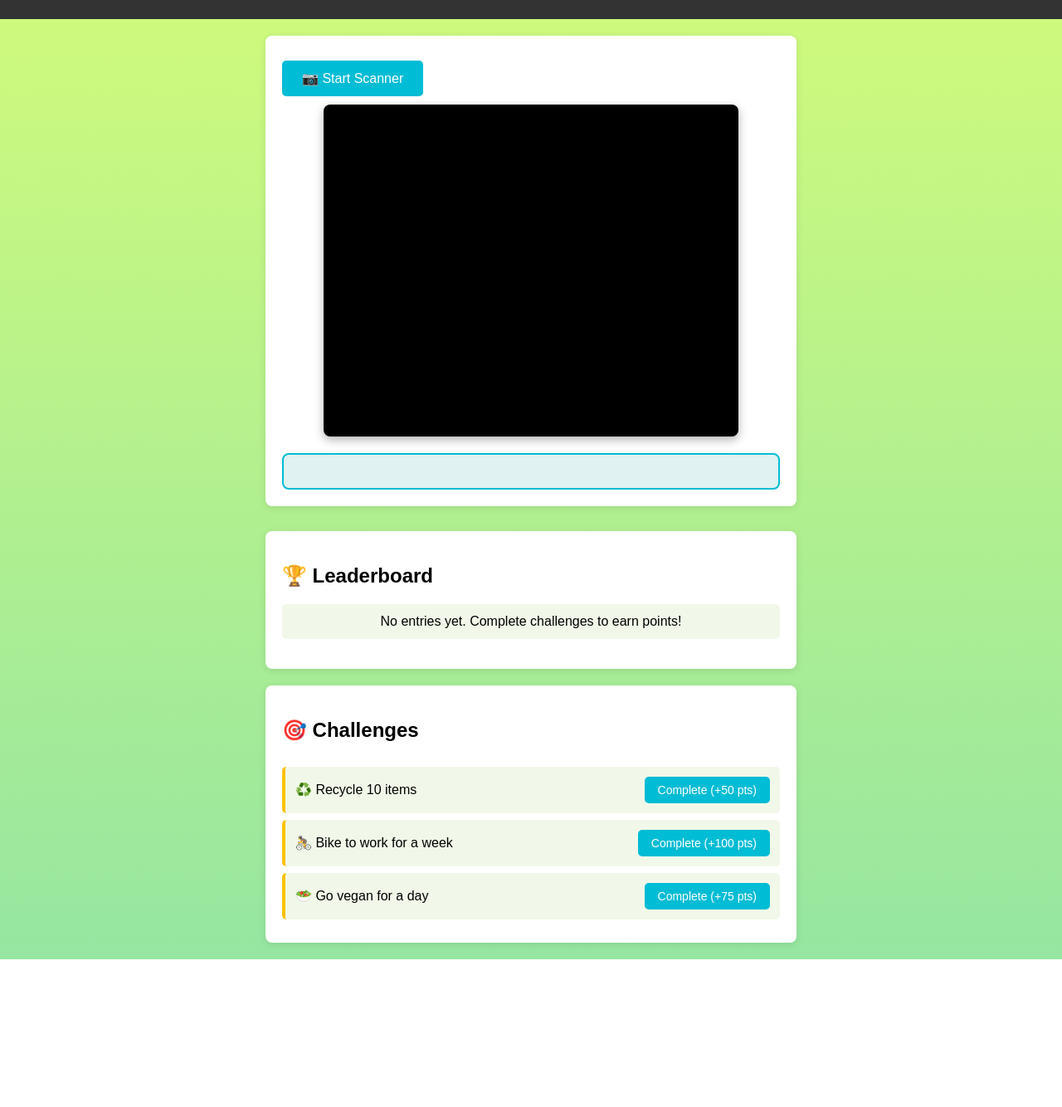
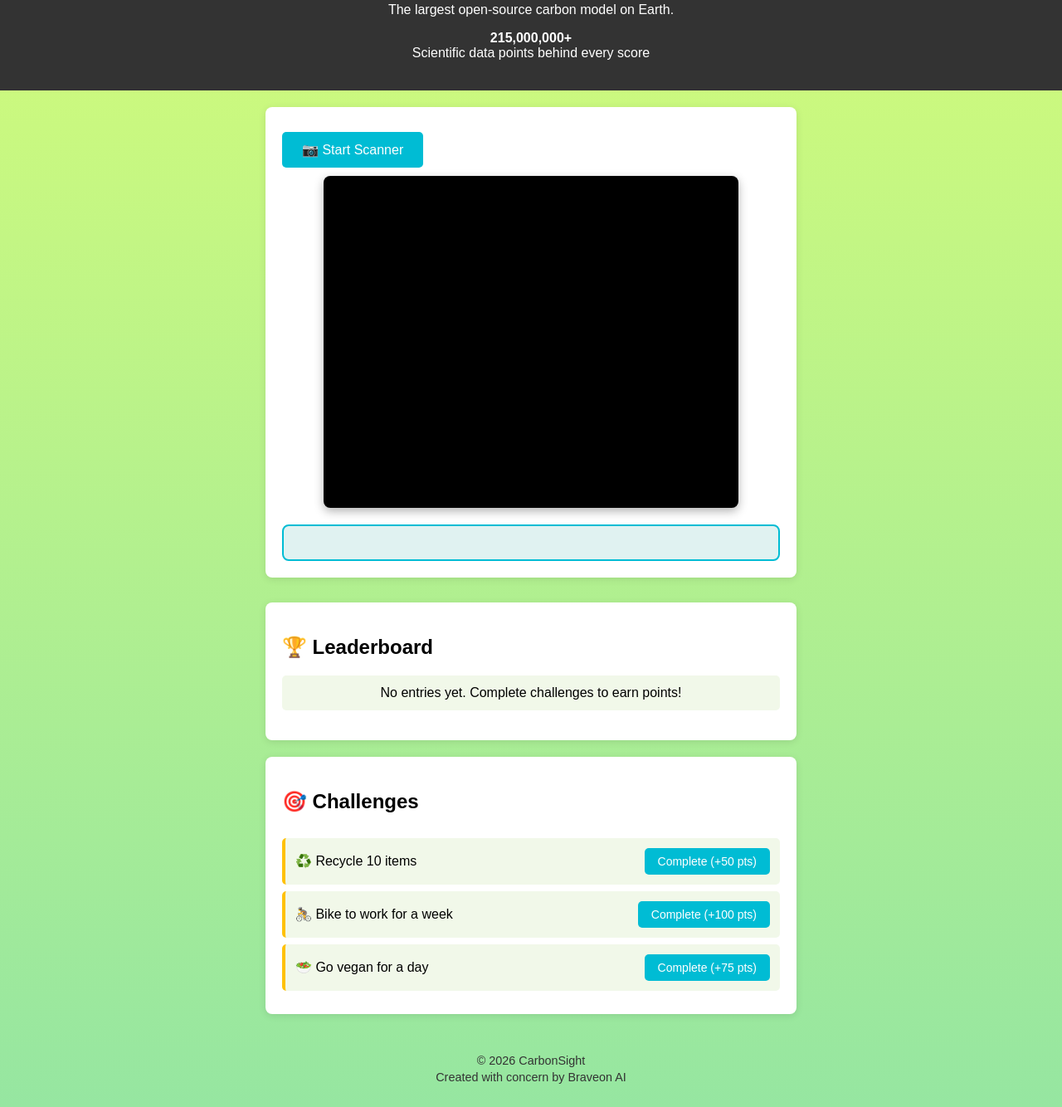
Before and after one commit to alexajunior/CarbonSight, a website: page index.html in a window 1280 px wide. Shown: the part 105-1439 px from the top of the page at 83% size. Before the commit the page ends 1261 px from the top, so only its background shows below. Drawn offline with Linux system fonts and the light colour scheme.

Commit message:
Add copyright footer
Add the 2026 CarbonSight copyright and Braveon AI credit to the page footer.

```diff
--- a/index.html
+++ b/index.html
@@ -26,12 +26,16 @@
     #leaderList li { padding: 12px; background: #f1f8e9; margin: 5px 0; border-radius: 5px; border-left: 4px solid #8bc34a; }
     #challenges > div { display: flex; justify-content: space-between; align-items: center; padding: 12px; background: #f1f8e9; margin: 8px 0; border-radius: 5px; border-left: 4px solid #ffc107; }
     #challenges button { margin: 0; padding: 8px 16px; font-size: 14px; }
+    footer { padding: 24px 20px; color: #333; text-align: center; font-size: 0.9em; }
+    footer p { margin: 4px 0; }
   </style>
 </head>
 <body>
   <header>
     <h1>🌍 CarbonSight</h1>
     <p>Scan products to track their carbon footprint</p>
+    <p>The largest open-source carbon model on Earth.</p>
+    <p><strong>215,000,000+</strong><br/>Scientific data points behind every score</p>
   </header>
   <div class="container">
     <button onclick="startScanner()">📷 Start Scanner</button>
@@ -46,6 +50,10 @@
     <h2>🎯 Challenges</h2>
     <div id="challenges"></div>
   </div>
+    <footer>
+      <p>© 2026 CarbonSight</p>
+      <p>Created with concern by Braveon AI</p>
+    </footer>
   <script>
     const challenges = [
       { id: 1, title: '♻️ Recycle 10 items', points: 50 },
```
